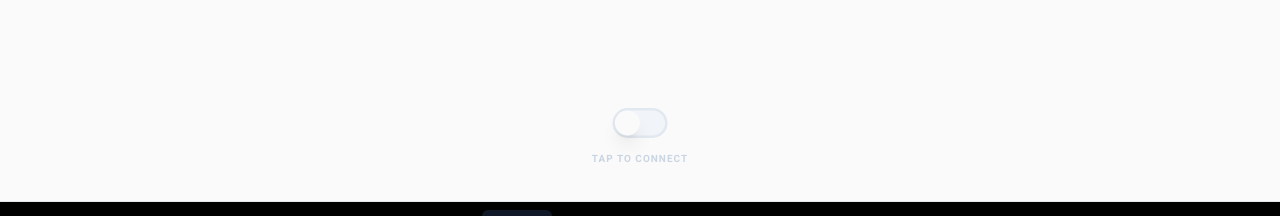
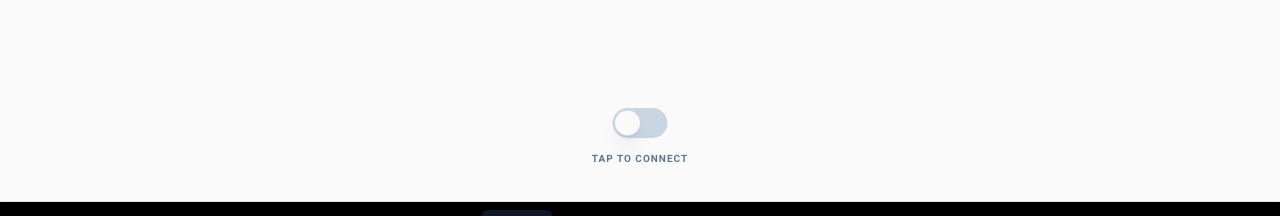
Before and after one commit to GideonRubin/sensory-feedback, a React (Vite) app in the folder v1/WebApp/sensory-feedback/: page / in a window 1280 px wide. Shown: the part 546-762 px from the top of the page. Built offline with nearby package versions, Linux system fonts and the light colour scheme.

Commit message:
Fixed toggle

```diff
--- a/v1/WebApp/sensory-feedback/src/pages/Home.tsx
+++ b/v1/WebApp/sensory-feedback/src/pages/Home.tsx
@@ -173,9 +173,9 @@ export function Home() {
           <Switch
             checked={isConnected}
             onCheckedChange={handleConnectionToggle}
-            className="scale-125 data-[state=checked]:bg-slate-900 border-2 border-transparent data-[state=unchecked]:border-slate-200 data-[state=unchecked]:bg-slate-100"
+            className="scale-125 data-[state=checked]:bg-slate-900 border-2 border-transparent data-[state=unchecked]:border-slate-300 data-[state=unchecked]:bg-slate-300"
           />
-          <span className={`text-[10px] font-bold tracking-widest text-slate-300 uppercase transition-opacity duration-300 ${isConnected ? 'opacity-0' : 'opacity-100'}`}>
+          <span className={`text-[10px] font-bold tracking-widest text-slate-500 uppercase transition-opacity duration-300 ${isConnected ? 'opacity-0' : 'opacity-100'}`}>
               Tap to Connect
           </span>
       </div>
```
